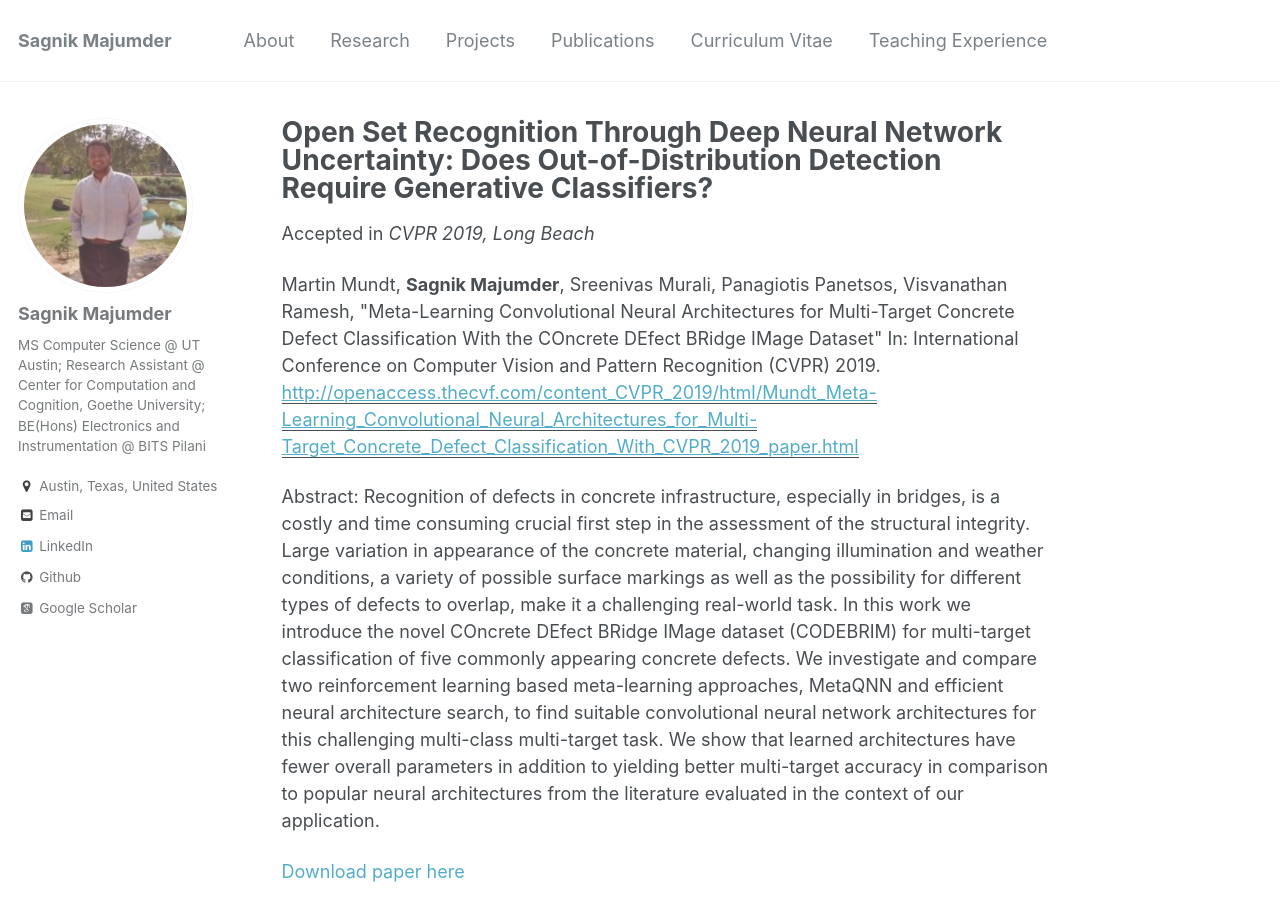
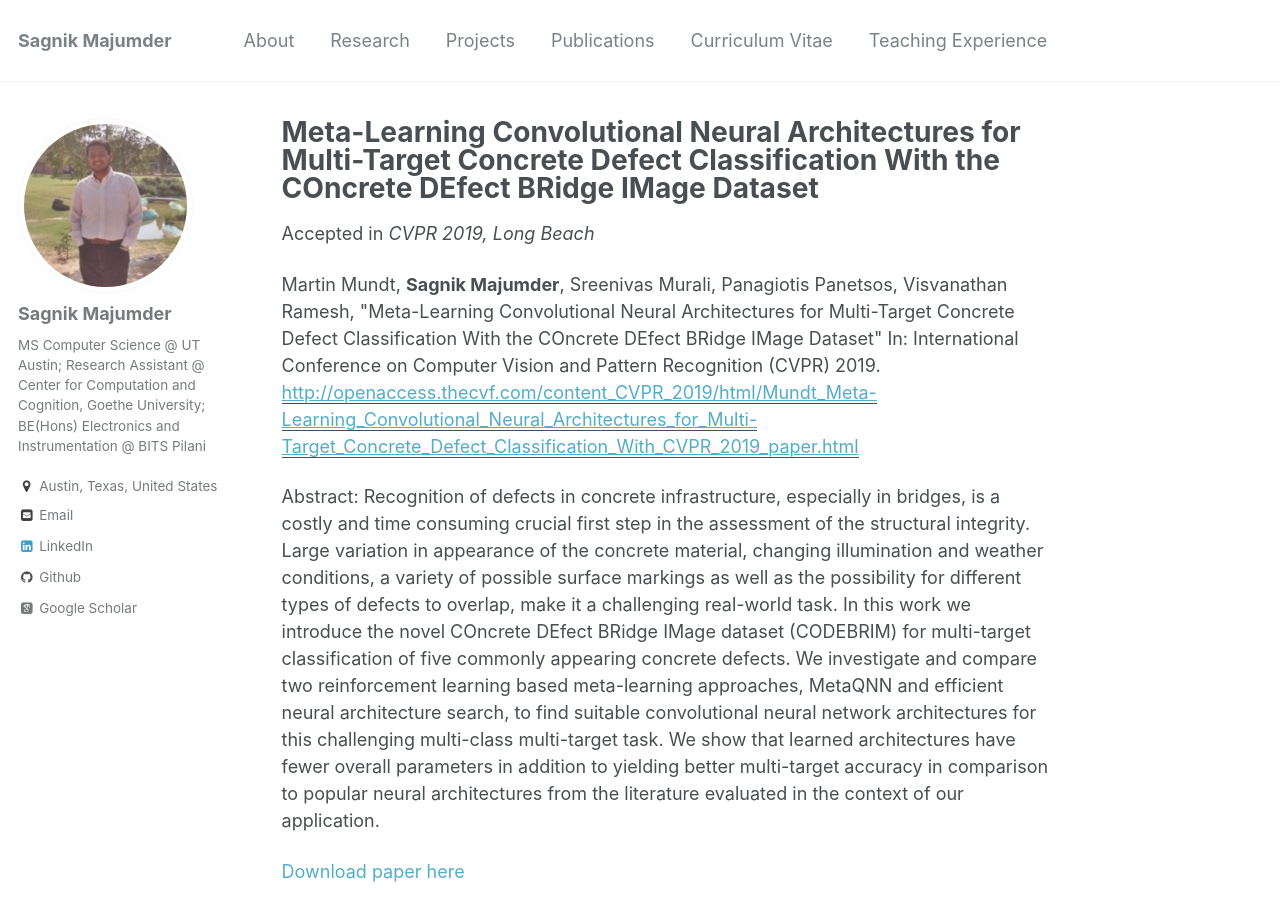
Before and after one commit to SAGNIKMJR/sagnikmjr.github.io, a Jekyll site: the page built from _publications/Publication7_CVPR2019.md, in a window 1280 px wide and 900 px high. Built offline with Jekyll 4.4.1, drawn with Linux system fonts in a browser that asks for light colours; some web fonts are replaced.

Commit message:
publications debug updates 13

```diff
--- a/_publications/Publication7_CVPR2019.md
+++ b/_publications/Publication7_CVPR2019.md
@@ -1,5 +1,5 @@
 ---
-title: "Open Set Recognition Through Deep Neural Network Uncertainty: Does Out-of-Distribution Detection Require Generative Classifiers?"
+title: "Meta-Learning Convolutional Neural Architectures for Multi-Target Concrete Defect Classification With the COncrete DEfect BRidge IMage Dataset"
 collection: publications
 permalink: /publication/7/
 excerpt: "Recognition of defects in concrete infrastructure, especially in bridges, is a costly and time consuming crucial first step in the assessment of the structural integrity. Large variation in appearance of the concrete material, changing illumination and weather conditions, a variety of possible surface markings as well as the possibility for different types of defects to overlap, make it a challenging real-world task. In this work we introduce the novel COncrete DEfect BRidge IMage dataset (CODEBRIM) for multi-target classification of five commonly appearing concrete defects. We investigate and compare two reinforcement learning based meta-learning approaches, MetaQNN and efficient neural architecture search, to find suitable convolutional neural network architectures for this challenging multi-class multi-target task. We show that learned architectures have fewer overall parameters in addition to yielding better multi-target accuracy in comparison to popular neural architectures from the literature evaluated in the context of our application."
```
